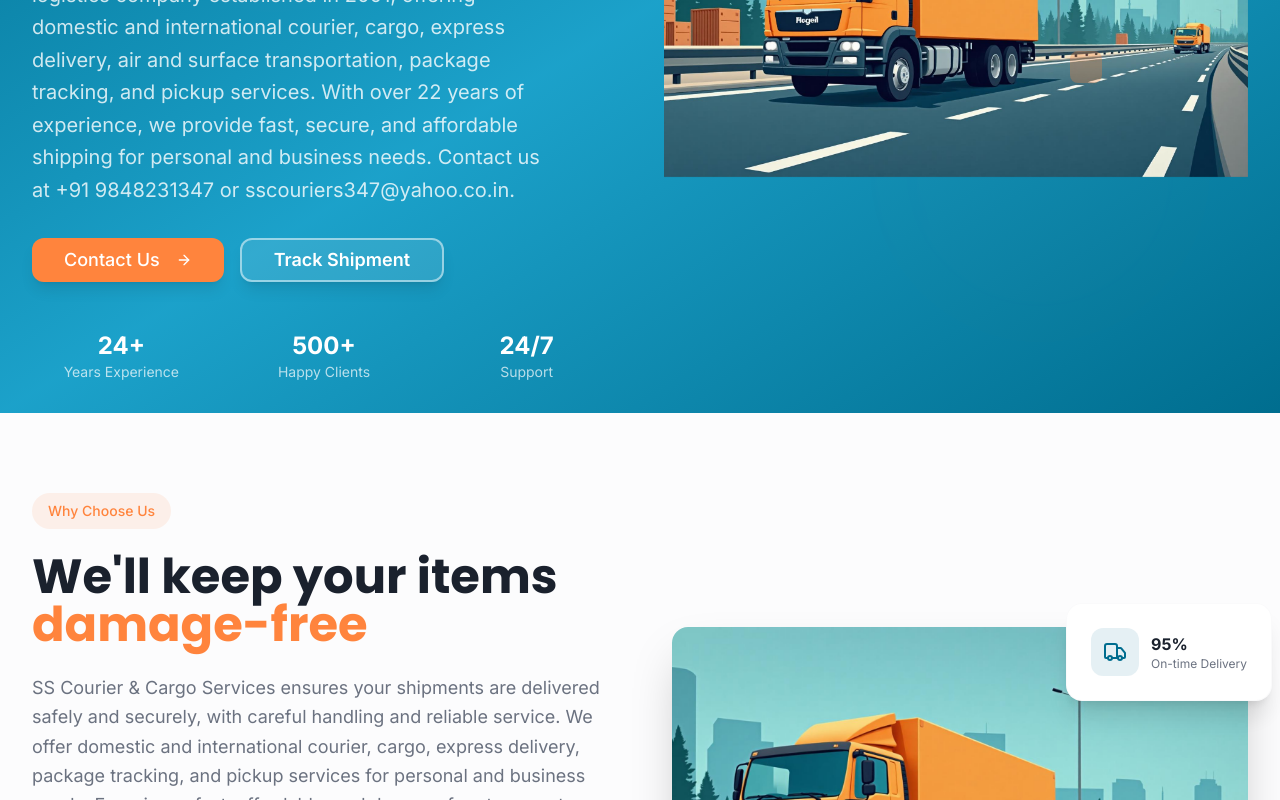
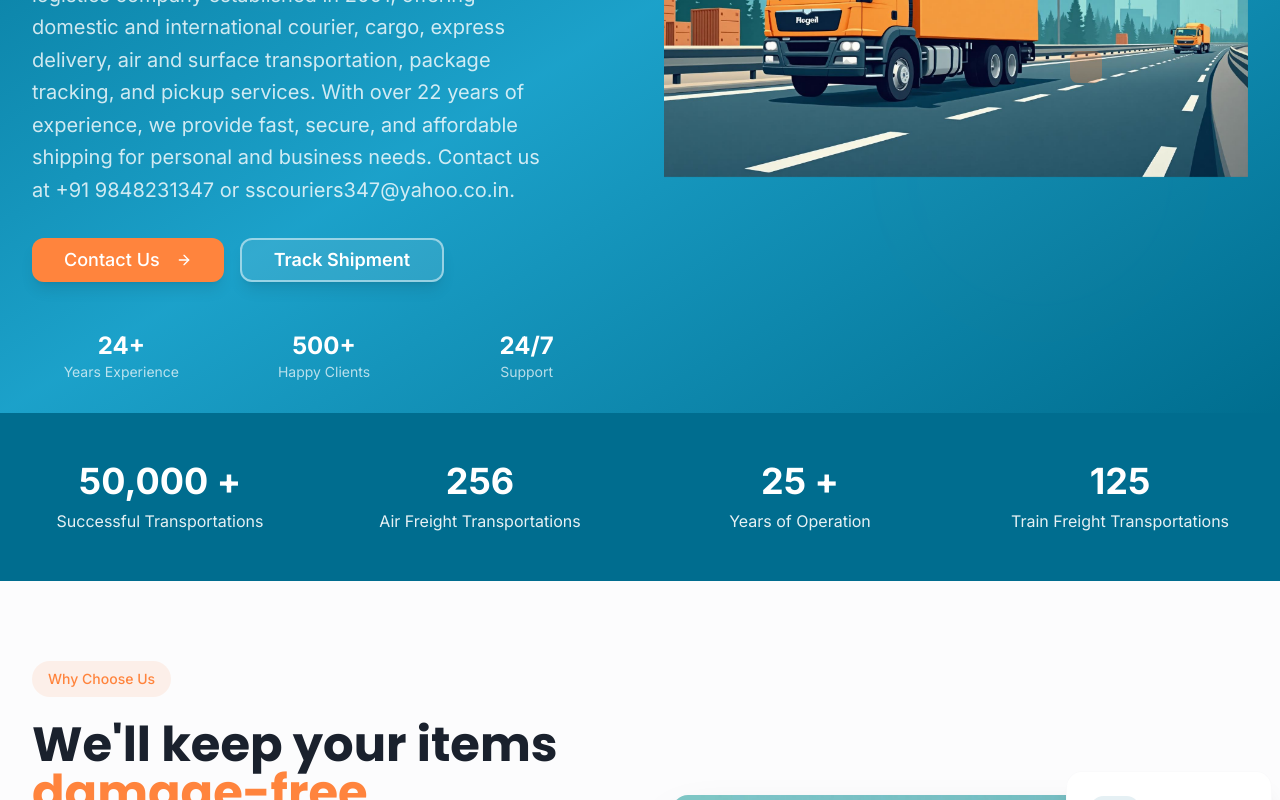
Before and after one commit to thehyperboy/SS-Courier-Cargo-Services, a React (Vite) app: page / in a window 1280 px wide. Shown: the part 452-1252 px from the top of the page. Built offline with nearby package versions, Linux system fonts and the light colour scheme.

Commit message:
Add animated StatsStrip component to homepage
Introduces a new StatsStrip component displaying animated business statistics in a full-width bar. Updates Home.tsx to include the StatsStrip below the hero section. Adds relevant type definitions for d3 and other libraries to devDependencies.

```diff
--- /dev/null
+++ b/src/components/blocks/StatsStrip.tsx
@@ -0,0 +1,74 @@
+import { useEffect, useState } from 'react';
+
+interface Stat {
+  label: string;
+  value: number;
+  suffix?: string;
+}
+
+const stats: Stat[] = [
+  {
+    label: 'Successful Transportations',
+    value: 50000,
+    suffix: '+',
+  },
+  {
+    label: 'Air Freight Transportations',
+    value: 256,
+  },
+  {
+    label: 'Years of Operation',
+    value: 25,
+    suffix: '+',
+  },
+  {
+    label: 'Train Freight Transportations',
+    value: 125,
+  },
+];
+
+function AnimatedCounter({ value, duration = 1500 }: { value: number; duration?: number }) {
+  const [count, setCount] = useState(0);
+
+  useEffect(() => {
+    let start = 0;
+    const totalFrames = Math.round(duration / 16);
+    const increment = value / totalFrames;
+
+    const id = setInterval(() => {
+      start += increment;
+      if (start >= value) {
+        start = value;
+        clearInterval(id);
+      }
+      setCount(Math.floor(start));
+    }, 16);
+
+    return () => clearInterval(id);
+  }, [value, duration]);
+
+  return <span>{count.toLocaleString()}</span>;
+}
+
+/**
+ * StatsStrip – full-width dark bar displaying animated business stats.
+ * Keep all textual content unchanged, purely visual enhancement.
+ */
+export default function StatsStrip() {
+  return (
+    <section className="bg-primary text-white py-12">
+      <div className="max-w-7xl mx-auto grid grid-cols-2 md:grid-cols-4 gap-8 px-4">
+        {stats.map((stat) => (
+          <div key={stat.label} className="text-center animate-slide-up">
+            <div className="text-3xl md:text-4xl font-bold mb-2">
+              <AnimatedCounter value={stat.value} /> {stat.suffix ?? ''}
+            </div>
+            <p className="text-sm md:text-base opacity-90 whitespace-pre-line leading-snug">
+              {stat.label}
+            </p>
+          </div>
+        ))}
+      </div>
+    </section>
+  );
+}
--- a/src/pages/Home.tsx
+++ b/src/pages/Home.tsx
@@ -2,6 +2,7 @@ import { Link } from 'react-router-dom';
 import { ArrowRight, Package, Globe, Truck, Zap, MapPin, Clock, Users, Shield, Star, CheckCircle } from 'lucide-react';
 import { Button } from '@/components/ui/button';
 import heroImage from '@/assets/hero-courier.jpg';
+import StatsStrip from '@/components/blocks/StatsStrip';
 
 const services = [
   {
@@ -175,6 +176,9 @@ export default function Home() {
           </div>
         </div>
       </section>
+
+      {/* Stats Strip */}
+      <StatsStrip />
 
       {/* Main Features Section */}
       <section className="py-20 bg-secondary/20">
```
Also changed, not shown: package.json (+12 -0 lines), 1 other file (tests, documents, lock files or other folders).
